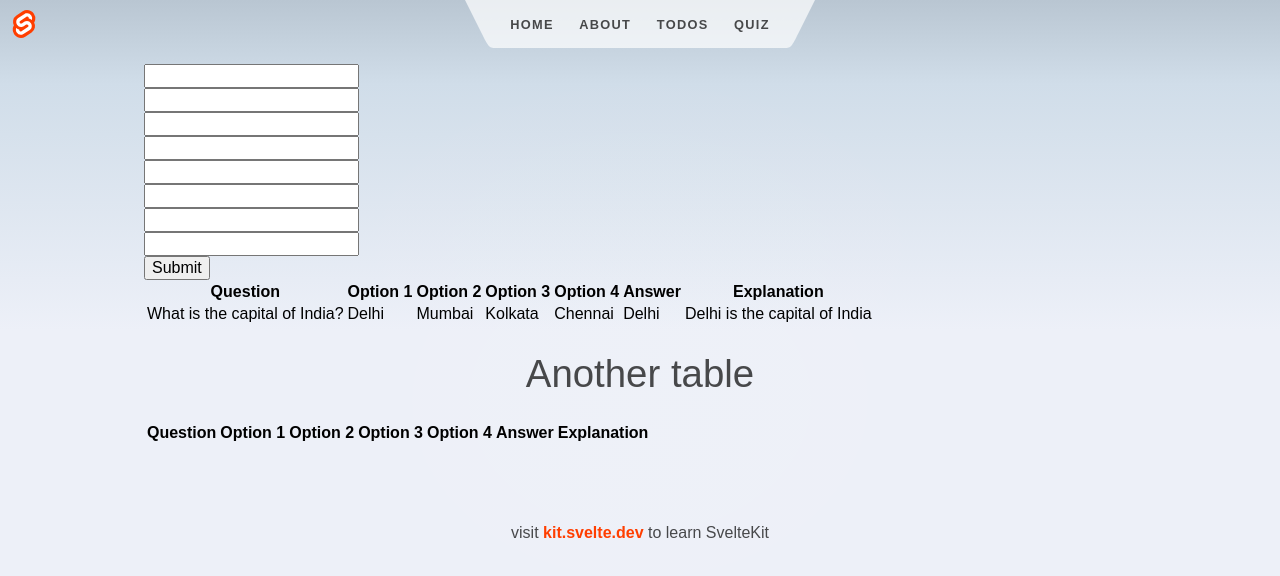
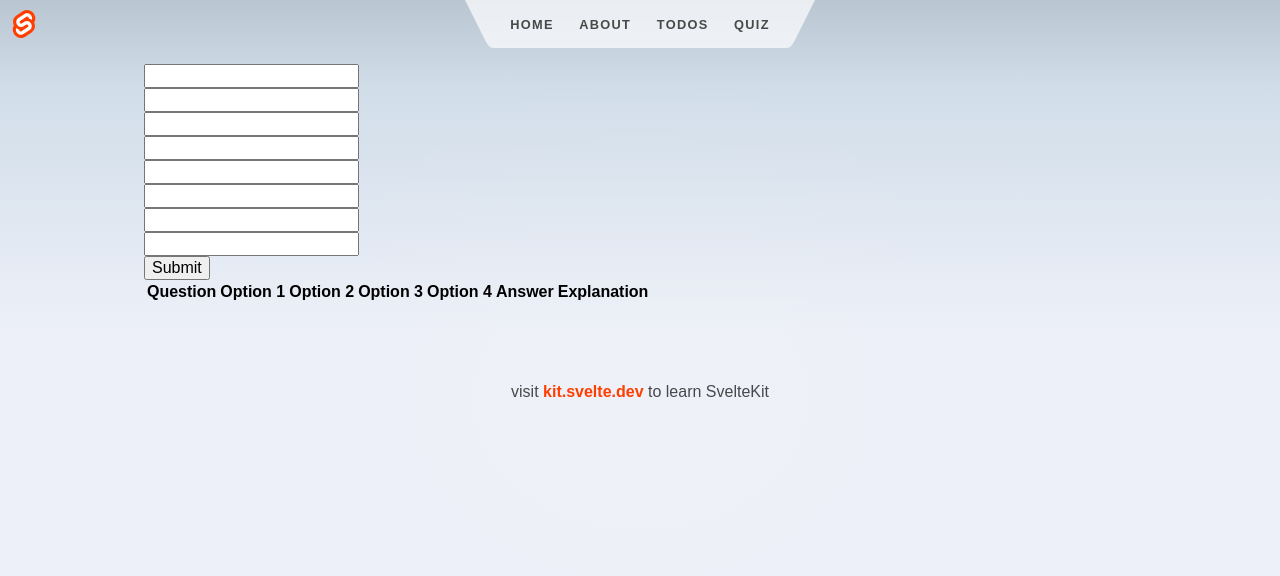
Before and after one commit to ashok-cse/my-sveltekit-app, a SvelteKit app: page /quiz in a window 1280 px wide. Shown: the top 576 px of the page. Built offline with nearby package versions, Linux system fonts and the light colour scheme.

Commit message:
Iska Kya kru Main

```diff
--- a/src/routes/quiz/+page.svelte
+++ b/src/routes/quiz/+page.svelte
@@ -59,7 +59,6 @@
 
     function addQuestion() {
         newquestion = [...newquestion, ...demoquestion];
-
     }
 
 
@@ -98,7 +97,7 @@
             <th>Answer</th>
             <th>Explanation</th>
         </tr>
-        {#each demoquestion as q}
+        {#each newquestion as q}
         <tr>
             <td>{q.value}</td>
             <td>{q.options[0].value}</td>
@@ -110,28 +109,4 @@
         </tr>
         {/each}
     </table>
-
-    <h1>Another table</h1>
-    <table>
-        <tr>
-            <th>Question</th>
-            <th>Option 1</th>
-            <th>Option 2</th>
-            <th>Option 3</th>
-            <th>Option 4</th>
-            <th>Answer</th>
-            <th>Explanation</th>
-        </tr>
-        {#each newquestion as q}
-        <tr>
-            <td>{q.value}</td>
-            <td>{q.options[0].value}</td>
-            <td>{q.options[1].value}</td>
-            <td>{q.options[2].value}</td>
-            <td>{q.options[3].value}</td>
-            <td>{q.answer}</td>
-            <td>{q.explain}</td>
-        </tr>
-        {/each}
-
 </div>
```
